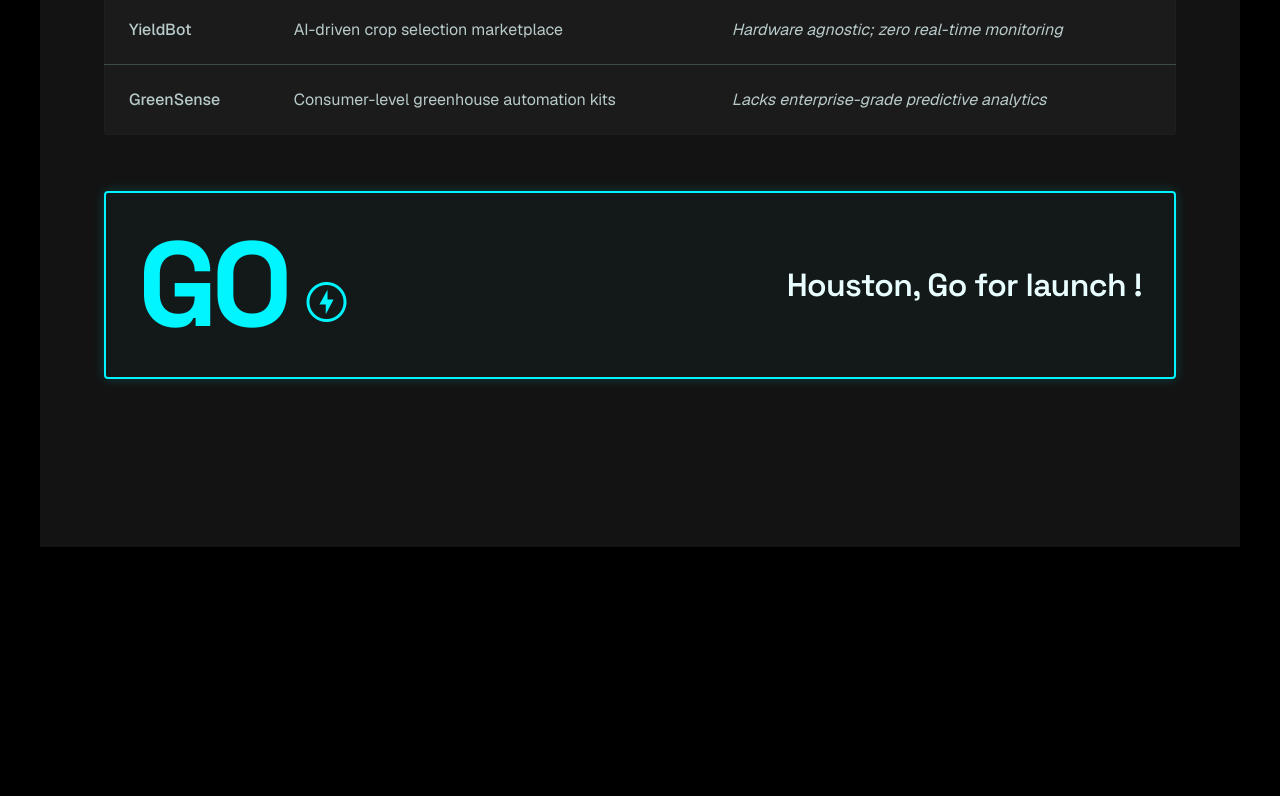
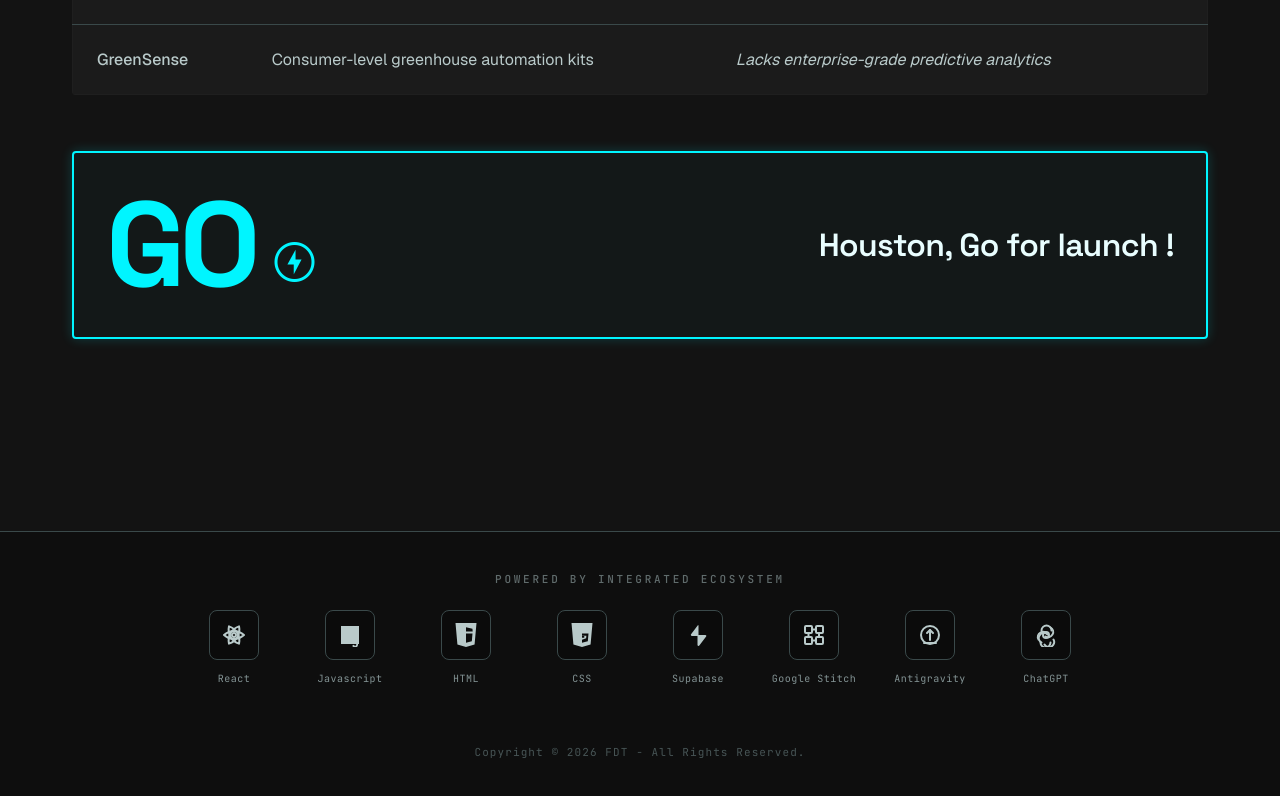
Before and after one commit to fabriziodeltufo/react-startup-val, a React (Vite) app: page /dashboard in a window 1280 px wide. Shown: the part 1467-2263 px from the top of the page. Before the commit the page ends 2014 px from the top, so only its background shows below. Built offline with nearby package versions, Linux system fonts and the light colour scheme.

Commit message:
feat: move stats footer to global styles and implement tech stack component in dashboard

```diff
--- a/src/components/DashBoard.jsx
+++ b/src/components/DashBoard.jsx
@@ -29,8 +29,94 @@ function DashBoard() {
   };
   const verdictColor = colorMap[dashboardData.verdict.color] || colorMap.cyan;
 
+  const techIcons = [
+    {
+      name: 'React',
+      svg: (
+        <svg viewBox="0 0 24 24" width="24" height="24" stroke="currentColor" strokeWidth="2" fill="none" strokeLinecap="round" strokeLinejoin="round">
+          <circle cx="12" cy="12" r="2" />
+          <path d="M12 2a15.3 15.3 0 0 1 4 10 15.3 15.3 0 0 1-4 10 15.3 15.3 0 0 1-4-10 15.3 15.3 0 0 1 4-10z" transform="rotate(30 12 12)" />
+          <path d="M12 2a15.3 15.3 0 0 1 4 10 15.3 15.3 0 0 1-4 10 15.3 15.3 0 0 1-4-10 15.3 15.3 0 0 1 4-10z" transform="rotate(90 12 12)" />
+          <path d="M12 2a15.3 15.3 0 0 1 4 10 15.3 15.3 0 0 1-4 10 15.3 15.3 0 0 1-4-10 15.3 15.3 0 0 1 4-10z" transform="rotate(150 12 12)" />
+        </svg>
+      )
+    },
+    {
+      name: 'Javascript',
+      svg: (
+        <svg viewBox="0 0 24 24" width="24" height="24" fill="currentColor">
+          <path d="M3 3h18v18H3V3zm11.525 11.233c-.34-.208-.755-.383-1.242-.383-.683 0-1.125.35-1.125.933 0 .492.366.742.983 1.008l.742.317c1.175.5 1.775 1.158 1.775 2.275 0 1.583-1.258 2.533-3 2.533-1.6 0-2.525-.792-2.95-1.783l1.533-.942c.317.583.742.983 1.392.983.675 0 1.05-.333 1.05-.883 0-.583-.45-.817-1.117-1.108l-.75-.325c-1.183-.5-1.75-1.217-1.75-2.225 0-1.475 1.15-2.433 2.767-2.433 1.342 0 2.25.6 2.7 1.508l-1.375.867zm3.708-3.041h1.767v10.583c0 1.808-1.075 2.733-2.875 2.733-1.575 0-2.492-.725-2.958-1.792l1.6-.95c.342.617.725.933 1.333.933.725 0 1.133-.367 1.133-1.225V11.192z" />
+        </svg>
+      )
+    },
+    {
+      name: 'HTML',
+      svg: (
+        <svg viewBox="0 0 24 24" width="24" height="24" fill="currentColor">
+          <path d="M1.5 0h21l-1.91 21.563L12 24l-8.59-2.437L1.5 0zm10.5 4.125v15.688l5.813-1.625.687-7.688H12V8.375h6.688l-.25-2.625L12 4.125z" />
+        </svg>
+      )
+    },
+    {
+      name: 'CSS',
+      svg: (
+        <svg viewBox="0 0 24 24" width="24" height="24" fill="currentColor">
+          <path d="M1.5 0h21l-1.91 21.563L12 24l-8.59-2.437L1.5 0zm10.5 4.125v15.688l5.813-1.625.687-7.688H12v2.125h4.375l-.25 2.625L12 16.75v-2.125h2.188l.188-2.125H12V4.125z" />
+        </svg>
+      )
+    },
+    {
+      name: 'Supabase',
+      svg: (
+        <svg viewBox="0 0 24 24" width="24" height="24" fill="currentColor">
+          <path d="M12.986 2.014a1 1 0 0 0-1.127.307L5.053 11.238a1 1 0 0 0 .78 1.637H11.5v9.111a1 1 0 0 0 1.834.542l6.806-8.917a1 1 0 0 0-.787-1.611H12.5V2.014z" />
+        </svg>
+      )
+    },
+    {
+      name: 'Google Stitch',
+      svg: (
+        <svg viewBox="0 0 24 24" width="24" height="24" stroke="currentColor" strokeWidth="2" fill="none" strokeLinecap="round" strokeLinejoin="round">
+          <rect x="3" y="3" width="7" height="7" rx="1" />
+          <rect x="14" y="3" width="7" height="7" rx="1" />
+          <rect x="14" y="14" width="7" height="7" rx="1" />
+          <rect x="3" y="14" width="7" height="7" rx="1" />
+          <path d="M10 6.5h4" />
+          <path d="M17 10v4" />
+          <path d="M10 17.5h4" />
+          <path d="M6.5 10v4" />
+        </svg>
+      )
+    },
+    {
+      name: 'Antigravity',
+      svg: (
+        <svg viewBox="0 0 24 24" width="24" height="24" stroke="currentColor" strokeWidth="2" fill="none" strokeLinecap="round" strokeLinejoin="round">
+          <path d="M12 12m-9 0a9 9 0 1 0 18 0a9 9 0 1 0 -18 0" />
+          <path d="M12 17v-10" />
+          <path d="M9 10l3-3 3 3" />
+          <path d="M6 20h12" />
+        </svg>
+      )
+    },
+    {
+      name: 'ChatGPT',
+      svg: (
+        <svg viewBox="0 0 24 24" width="24" height="24" stroke="currentColor" strokeWidth="2" fill="none" strokeLinecap="round" strokeLinejoin="round">
+          <path d="M4.5 16.5c-1.5-2.5-.5-5.5 2-7s5.5-.5 7 2" />
+          <path d="M7.5 7.5c0-3 2.5-5 5-5s5 2 5 5" />
+          <path d="M16.5 4.5c2.5 1.5 3.5 4.5 2 7s-4.5 3.5-7 2" />
+          <path d="M19.5 16.5c1.5 2.5.5 5.5-2 7s-5.5.5-7-2" />
+          <path d="M16.5 19.5c0 3-2.5 5-5 5s-5-2-5-5" />
+          <path d="M7.5 19.5c-2.5-1.5-3.5-4.5-2-7s4.5-3.5 7-2" />
+          <circle cx="12" cy="12" r="3" />
+        </svg>
+      )
+    }
+  ];
+
   return (
-    <div className="dashboard-container">
+    <div className="dashboard-page-container">
       <main className="dashboard-main">
         {/* Top bar back action (Mobile & Desktop helper) */}
         <div style={{ display: 'flex', justifyContent: 'flex-end', marginBottom: '32px' }}>
@@ -97,8 +183,6 @@ function DashBoard() {
             <div className="gauge-description">
               STATUS: {dashboardData.successScore.description || "Verified"}
             </div>
-
-
           </section>
 
           {/* Difficulty Analysis Section */}
@@ -205,6 +289,27 @@ function DashBoard() {
         </div>
       </main>
 
+      {/* Footer Stats - Tech Stack */}
+      <footer className="stats-footer" style={{ marginTop: '64px' }}>
+        <div className="stats-container">
+          <div className="tech-stack-wrapper">
+            <p className="tech-stack-title">POWERED BY INTEGRATED ECOSYSTEM</p>
+            <div className="tech-stack-grid">
+              {techIcons.map((tech, index) => (
+                <div key={index} className="tech-item" title={tech.name}>
+                  <div className="tech-icon-container">
+                    {tech.svg}
+                  </div>
+                  <span className="tech-name">{tech.name}</span>
+                </div>
+              ))}
+            </div>
+
+            <p className="footer-copyright">Copyright &copy; 2026 FDT - All Rights Reserved.</p>
+          </div>
+        </div>
+      </footer>
+
       {/* Bottom Nav for Mobile */}
       <nav className="mobile-bottom-nav">
         <NavLink
--- a/src/components/style/DashBoard.css
+++ b/src/components/style/DashBoard.css
@@ -1,6 +1,6 @@
 /* DashBoard.css - Replicating Stitch Dashboard layout exactly in Vanilla CSS */
 
-.dashboard-container {
+.dashboard-page-container {
   background-color: #131313;
   min-height: calc(100vh - 73px); /* Excludes glassmorphic header height */
   color: #e5e2e1;
@@ -8,6 +8,8 @@
   box-sizing: border-box;
   position: relative;
   overflow-x: hidden;
+  display: flex;
+  flex-direction: column;
 }
 
 .dashboard-main {
--- a/src/components/style/HomePage.css
+++ b/src/components/style/HomePage.css
@@ -235,114 +235,6 @@
   }
 }
 
-/* Stats Footer Styles */
-.stats-footer {
-  width: 100%;
-  background-color: #0e0e0e;
-  border-top: 1px solid #3a494a;
-  padding: 40px 0;
-  margin-top: auto;
-}
-
-.stats-container {
-  max-width: 1200px;
-  margin: 0 auto;
-  padding: 0 32px;
-  display: flex;
-  justify-content: center;
-}
-
-.tech-stack-wrapper {
-  display: flex;
-  flex-direction: column;
-  align-items: center;
-  gap: 24px;
-  width: 100%;
-}
-
-.tech-stack-title {
-  font-family: 'JetBrains Mono', monospace;
-  font-size: 11px;
-  font-weight: 500;
-  color: #849495;
-  letter-spacing: 0.25em;
-  text-transform: uppercase;
-  margin: 0;
-  opacity: 0.7;
-}
-
-.tech-stack-grid {
-  display: flex;
-  flex-wrap: wrap;
-  justify-content: center;
-  gap: 24px;
-  width: 100%;
-}
-
-@media (min-width: 768px) {
-  .tech-stack-grid {
-    gap: 36px;
-  }
-}
-
-.tech-item {
-  display: flex;
-  flex-direction: column;
-  align-items: center;
-  gap: 12px;
-  transition: transform 0.2s ease;
-  cursor: pointer;
-  width: 80px;
-}
-
-.tech-item:hover {
-  transform: translateY(-4px);
-}
-
-.tech-icon-container {
-  width: 48px;
-  height: 48px;
-  display: flex;
-  align-items: center;
-  justify-content: center;
-  background-color: #0b0b0b;
-  border: 1px solid #3a494a;
-  border-radius: 8px;
-  color: #b9caca;
-  transition: all 0.3s ease;
-}
-
-.tech-item:hover .tech-icon-container {
-  color: #00f5ff;
-  border-color: #00f5ff;
-  box-shadow: 0 0 15px rgba(0, 245, 255, 0.4);
-  background-color: rgba(0, 245, 255, 0.02);
-}
-
-.tech-name {
-  font-family: 'JetBrains Mono', monospace;
-  font-size: 10px;
-  color: #849495;
-  letter-spacing: 0.05em;
-  transition: color 0.3s ease;
-  text-align: center;
-  white-space: nowrap;
-}
-
-.tech-item:hover .tech-name {
-  color: #e9feff;
-}
-
-.footer-copyright {
-  font-family: 'JetBrains Mono', monospace;
-  font-size: 11px;
-  color: #556667;
-  letter-spacing: 0.1em;
-  margin-top: 36px;
-  text-align: center;
-  opacity: 0.8;
-}
-
 /* Bottom Nav for Mobile Screen compliance */
 .mobile-bottom-nav {
   display: flex;
@@ -409,22 +301,6 @@
     height: 140px;
   }
 
-  .stats-footer {
-    padding: 24px 0;
-  }
-
-  .tech-stack-grid {
-    gap: 16px;
-  }
-
-  .tech-item {
-    width: 68px;
-  }
-
-  .tech-icon-container {
-    width: 40px;
-    height: 40px;
-  }
 
   .mobile-nav-item {
     padding: 8px 16px;
--- a/src/index.css
+++ b/src/index.css
@@ -456,3 +456,130 @@ body {
 .text-green { color: var(--color-green); }
 .text-yellow { color: var(--color-yellow); }
 .text-red { color: var(--color-red); }
+
+/* Global Stats Footer & Tech Stack styles */
+.stats-footer {
+  width: 100%;
+  background-color: #0e0e0e;
+  border-top: 1px solid #3a494a;
+  padding: 40px 0;
+  margin-top: 48px;
+}
+
+.stats-container {
+  max-width: 1200px;
+  margin: 0 auto;
+  padding: 0 32px;
+  display: flex;
+  justify-content: center;
+}
+
+.tech-stack-wrapper {
+  display: flex;
+  flex-direction: column;
+  align-items: center;
+  gap: 24px;
+  width: 100%;
+}
+
+.tech-stack-title {
+  font-family: 'JetBrains Mono', monospace;
+  font-size: 11px;
+  font-weight: 500;
+  color: #849495;
+  letter-spacing: 0.25em;
+  text-transform: uppercase;
+  margin: 0;
+  opacity: 0.7;
+}
+
+.tech-stack-grid {
+  display: flex;
+  flex-wrap: wrap;
+  justify-content: center;
+  gap: 24px;
+  width: 100%;
+}
+
+@media (min-width: 768px) {
+  .tech-stack-grid {
+    gap: 36px;
+  }
+}
+
+.tech-item {
+  display: flex;
+  flex-direction: column;
+  align-items: center;
+  gap: 12px;
+  transition: transform 0.2s ease;
+  cursor: pointer;
+  width: 80px;
+}
+
+.tech-item:hover {
+  transform: translateY(-4px);
+}
+
+.tech-icon-container {
+  width: 48px;
+  height: 48px;
+  display: flex;
+  align-items: center;
+  justify-content: center;
+  background-color: #0b0b0b;
+  border: 1px solid #3a494a;
+  border-radius: 8px;
+  color: #b9caca;
+  transition: all 0.3s ease;
+}
+
+.tech-item:hover .tech-icon-container {
+  color: #00f5ff;
+  border-color: #00f5ff;
+  box-shadow: 0 0 15px rgba(0, 245, 255, 0.4);
+  background-color: rgba(0, 245, 255, 0.02);
+}
+
+.tech-name {
+  font-family: 'JetBrains Mono', monospace;
+  font-size: 10px;
+  color: #849495;
+  letter-spacing: 0.05em;
+  transition: color 0.3s ease;
+  text-align: center;
+  white-space: nowrap;
+}
+
+.tech-item:hover .tech-name {
+  color: #e9feff;
+}
+
+.footer-copyright {
+  font-family: 'JetBrains Mono', monospace;
+  font-size: 11px;
+  color: #556667;
+  letter-spacing: 0.1em;
+  margin-top: 36px;
+  text-align: center;
+  opacity: 0.8;
+}
+
+@media (max-width: 480px) {
+  .stats-footer {
+    padding: 24px 0;
+  }
+
+  .tech-stack-grid {
+    gap: 16px;
+  }
+
+  .tech-item {
+    width: 68px;
+  }
+
+  .tech-icon-container {
+    width: 40px;
+    height: 40px;
+  }
+}
```
